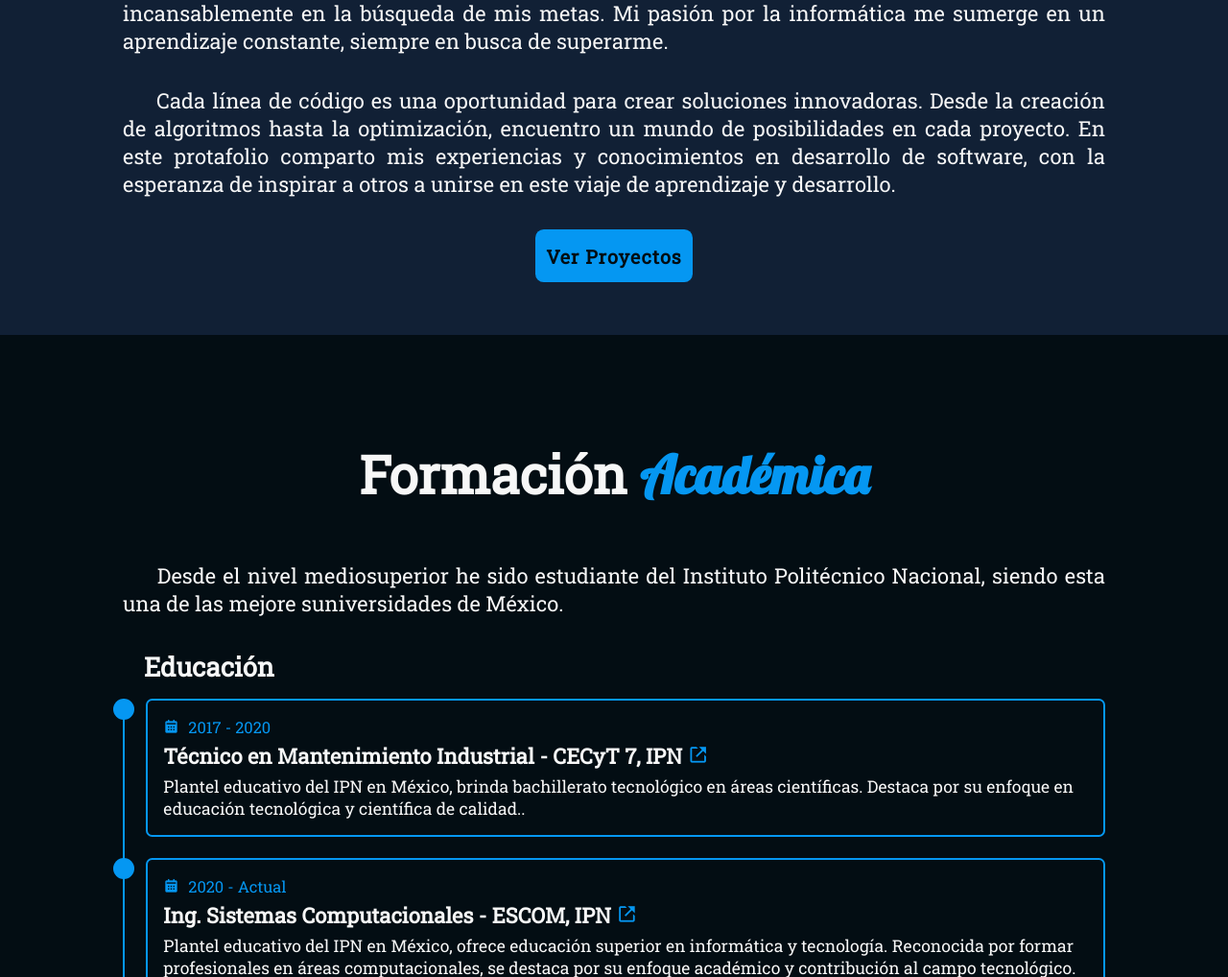
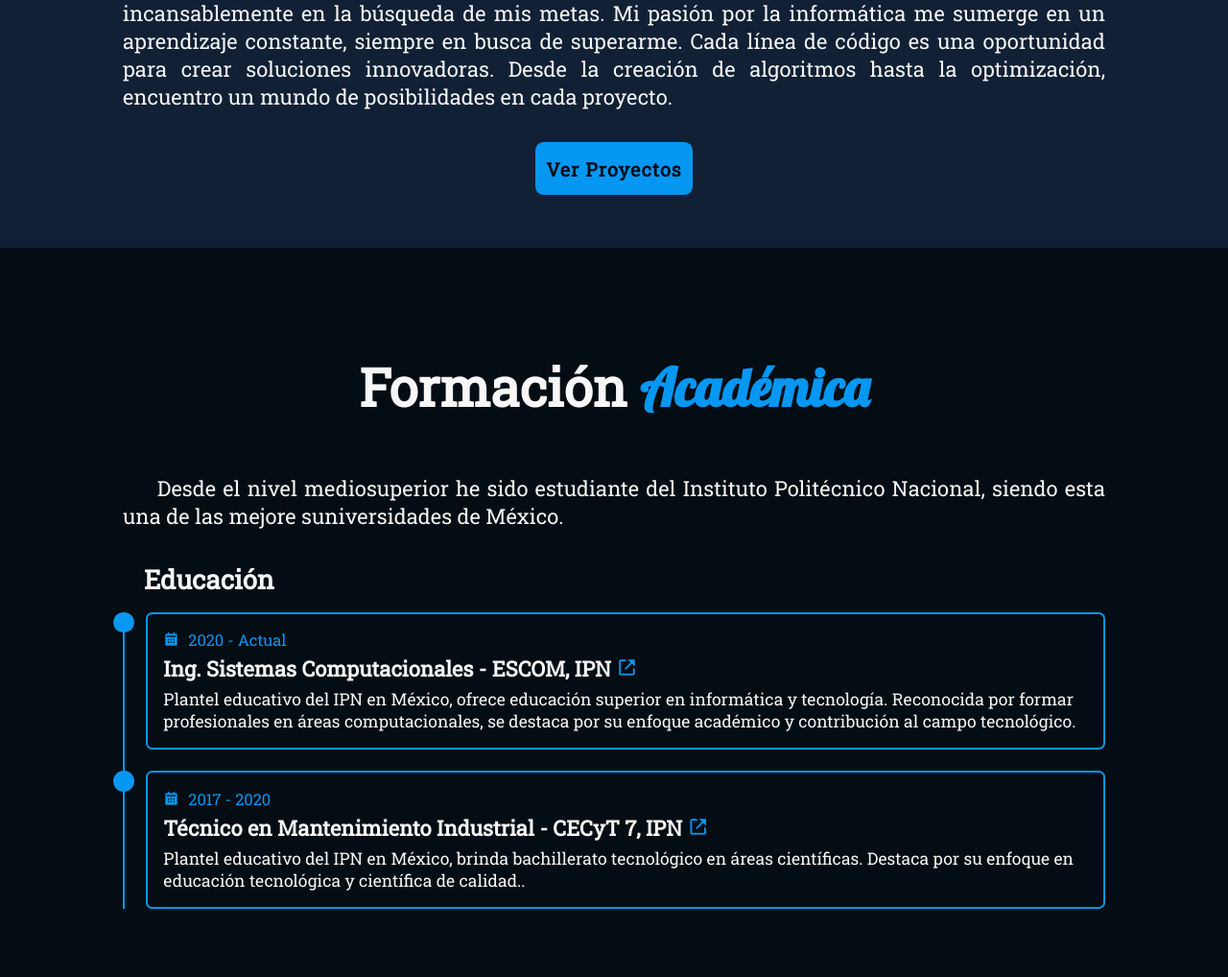
Before and after one commit to BryanHdezL/Portafolio-FrontEnd, a plain HTML site: page index.html in a window 1280 px wide. Shown: the part 1358-2376 px from the top of the page at 96% size. Drawn offline with nearby package versions, Linux system fonts and the light colour scheme.

Commit message:
Correcciones Realizadas

```diff
--- a/css/style.css
+++ b/css/style.css
@@ -730,6 +730,10 @@ span {
   margin: 3rem;
 }
 
+.ver-mas{
+  margin: auto;
+}
+
 /********************************************************************
                           SECCION CONTACTO
 ********************************************************************/
--- a/index.html
+++ b/index.html
@@ -86,14 +86,11 @@
     <div class="contenedor-sobremi">
       <p>
         &nbsp;&nbsp;&nbsp;&nbsp;&nbsp;¡Hola! Soy <span>Bryan Hernández López</span>, estudiante de Ingeniería en
-        Sistemas Computacionales en el séptimo semestre, con 21 años. Veo los desafíos como oportunidades de
+        Sistemas Computacionales en el séptimo semestre. Veo los desafíos como oportunidades de
         crecimiento, persistiendo incansablemente en la búsqueda de mis metas. Mi pasión por la informática me
-        sumerge en un aprendizaje constante, siempre en busca de superarme.</p>
-      <p>
-        &nbsp;&nbsp;&nbsp;&nbsp;&nbsp;Cada línea de código es una oportunidad para crear soluciones innovadoras.
-        Desde la creación de algoritmos hasta la optimización, encuentro un mundo de posibilidades en cada
-        proyecto. En este protafolio comparto mis experiencias y conocimientos en desarrollo de software, con la
-        esperanza de inspirar a otros a unirse en este viaje de aprendizaje y desarrollo.
+        sumerge en un aprendizaje constante, siempre en busca de superarme. Cada línea de código es una oportunidad para
+        crear soluciones innovadoras. Desde la creación de algoritmos hasta la optimización, encuentro un mundo de
+        posibilidades en cada proyecto.
       </p>
       <!-- Boton que dirige al apartado de los proyectos -->
       <div class="contendor-botones botones">
@@ -119,6 +116,17 @@
         <div class="caja-educacion">
           <div class="contenedor-educacion">
             <div class="contenido">
+              <div class="periodo"><i class='bx bxs-calendar'></i> 2020 - Actual</div>
+              <h3>Ing. Sistemas Computacionales - ESCOM, IPN
+                <a href="https://www.escom.ipn.mx/" target="_blank"><span><i class='bx bx-link-external'></i></span></a>
+              </h3>
+              <p>Plantel educativo del IPN en México, ofrece educación superior en informática y
+                tecnología. Reconocida por formar profesionales en áreas computacionales, se destaca por
+                su enfoque académico y contribución al campo tecnológico.</p>
+            </div>
+          </div>
+          <div class="contenedor-educacion">
+            <div class="contenido">
               <div class="periodo"><i class='bx bxs-calendar'></i> 2017 - 2020</div>
               <h3>Técnico en Mantenimiento Industrial - CECyT 7, IPN
                 <a href="https://www.cecyt7.ipn.mx/" target="_blank"><span><i
@@ -127,17 +135,6 @@
               <p>Plantel educativo del IPN en México, brinda bachillerato tecnológico en áreas
                 científicas. Destaca por su enfoque en educación tecnológica y científica de calidad..
               </p>
-            </div>
-          </div>
-          <div class="contenedor-educacion">
-            <div class="contenido">
-              <div class="periodo"><i class='bx bxs-calendar'></i> 2020 - Actual</div>
-              <h3>Ing. Sistemas Computacionales - ESCOM, IPN
-                <a href="https://www.escom.ipn.mx/" target="_blank"><span><i class='bx bx-link-external'></i></span></a>
-              </h3>
-              <p>Plantel educativo del IPN en México, ofrece educación superior en informática y
-                tecnología. Reconocida por formar profesionales en áreas computacionales, se destaca por
-                su enfoque académico y contribución al campo tecnológico.</p>
             </div>
           </div>
         </div>
@@ -331,6 +328,10 @@
           </div>
         </div>
       </div>
+      <!-- Boton que dirige al apartado de los proyectos -->
+      <div class="contendor-botones botones ver-mas">
+        <a href="https://github.com/BryanHdezL" class="btn" target="_blank">Ver Más</a>
+      </div>
     </div>
   </section>
 
```
